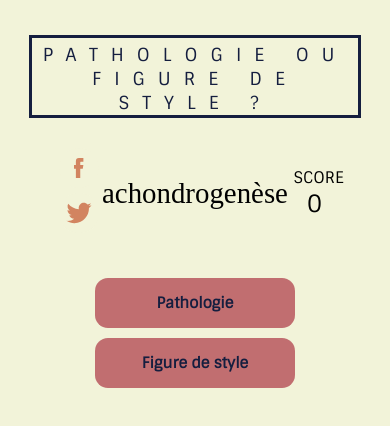
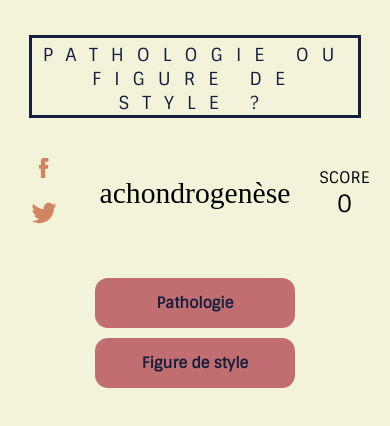
Before and after one commit to gabrielledevz/pathologie-ou-figure-de-style, a React (Create React App) app: page / in a window 390 px wide. Shown: the top 426 px of the page. Built offline with nearby package versions, Linux system fonts and the light colour scheme; a web font is replaced by a local one.

Commit message:
Faire dépendre le padding de la taille du device

```diff
--- a/src/components/quizz.module.css
+++ b/src/components/quizz.module.css
@@ -16,6 +16,13 @@
   padding-right: 10%;
 }
 
+@media (max-width: 767px) {
+  .upperPart {
+    padding-left: 0%;
+    padding-right: 0%;
+  }
+}
+
 .share {
   padding-top: 10px;
   padding-bottom: 10px;
@@ -26,7 +33,7 @@
 
 .question {
   height: 100%;
-  font-size: calc(100% + 3.3vw);
+  font-size: calc(100% + 3.5vw);
   width: 70%;
   justify-content: center;
   text-align: center;
```
